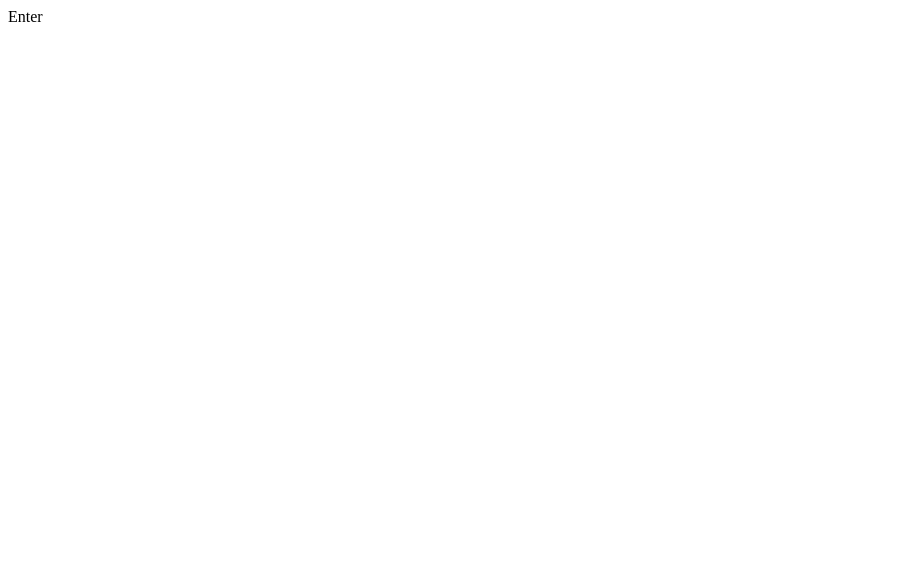
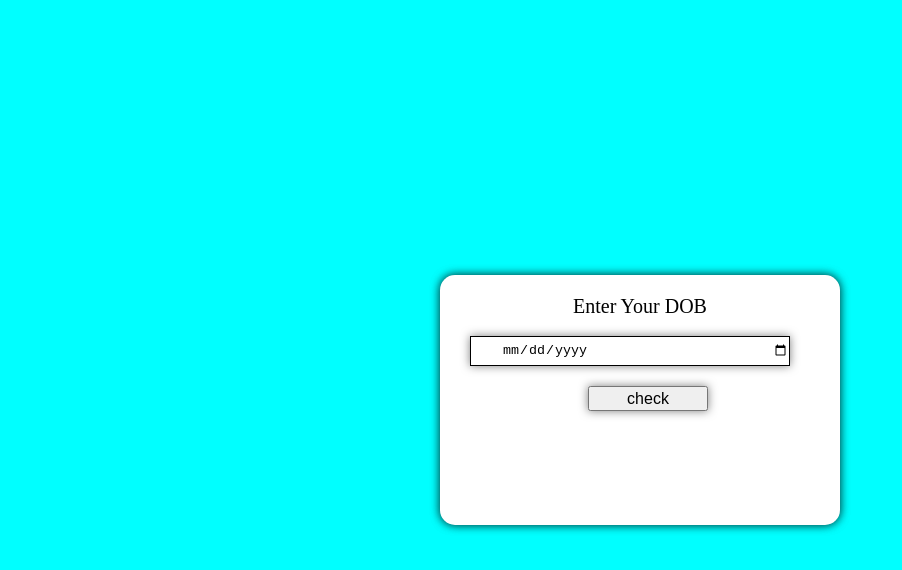
Before and after one commit to golu-aarya/JavaScript-class-Lecture, a plain HTML site: page date of birth/index.html in a window 1280 px wide. Shown: the whole page, without its empty margins (0-902 px from the left). Drawn offline with Linux system fonts and the light colour scheme.

Commit message:
full code in age calculater

```diff
--- a/date of birth/index.html
+++ b/date of birth/index.html
@@ -4,10 +4,62 @@
     <meta charset="UTF-8">
     <meta name="viewport" content="width=device-width, initial-scale=1.0">
     <title>Date of Birth calculater</title>
+    <style>
+        body{
+            background: cyan;
+        }
+        .main{
+            position: absolute;
+            transform: translate(-50%, -50%);
+            top: 50%;
+            left: 50%;
+            height: 250px;
+            width: 400px;
+            border-radius: 15px;
+            background: #fff;
+            box-sizing: border-box;
+            box-shadow: 0px 0px 10px rgba(0, 0, 0, 0.5), 0px 0px 10px rgba(0, 0, 0, 0.5);
+            border: none;
+            outline: none;
+        }
+        .main label{
+            position: relative;
+            display: flex;
+            justify-content: center;
+            margin-top: 20px;
+            font-size: 20px;
+            font-weight: 400;
+        }
+
+        .main input{
+            position: relative;
+            width: 80%;
+            height: 30px;
+            margin-left: 30px;
+            border: 1px solid black;
+            box-sizing: border-box;
+            box-shadow: 0px 0px 10px rgba(0, 0, 0, 0.5);
+            text-indent: 15px;
+        }
+        .main button{
+            position: relative;
+            margin-top: 20px;
+          margin-left: 37%;
+          height: 25px;
+          width: 120px;
+          font-size: 16px;
+          box-sizing: border-box;
+            box-shadow: 0px 0px 10px rgba(0, 0, 0, 0.5);
+        }
+    </style>
 </head>
 <body>
     <div class="main">
-        <label for="">Enter </label>
+        <label for="dob">Enter Your DOB </label><br>
+        <input type="date" id="dob"><br>
+        <button onclick="findMYAge()">check</button>
+        <p id="ageResult"></p>
     </div>
+    <script src="./script.js"></script>
 </body>
 </html>
--- /dev/null
+++ b/date of birth/script.js
@@ -0,0 +1,46 @@
+function findMYAge(){
+    let birthDateInput = document.getElementById("dob").value
+
+    // convert input into date format
+
+    let birthDate = new Date(birthDateInput)
+    // console.log(birthDate)
+
+    // Get today's date
+    let currentDate = new Date()
+        // console.log(currentDate)
+
+        if (!birthDateInput || birthDate > currentDate) {
+            document.getElementById("ageResult").innerText =
+              "Please choose a valid birth date."
+            return
+          }
+
+           // Calculate difference in years, months, days
+           let years = currentDate.getFullYear() - birthDate.getFullYear()
+           let months = currentDate.getMonth() - birthDate.getMonth()
+           let days = currentDate.getDate() - birthDate.getDate()
+
+           // Adjust if days are negative
+           if (days < 0) {
+             months--
+             // Get number of days in previous month
+             let daysInLastMonth = new Date(
+               currentDate.getFullYear(),
+               currentDate.getMonth(),
+               0
+             ).getDate()
+             days += daysInLastMonth
+           }
+
+           // Adjust if months are negative
+           if (months < 0) {
+             years--
+             months += 12
+           }
+
+           // Show the result
+           document.getElementById(
+             "ageResult"
+           ).innerText = `You are ${years} years, ${months} months, and ${days} days old.`
+}
```
